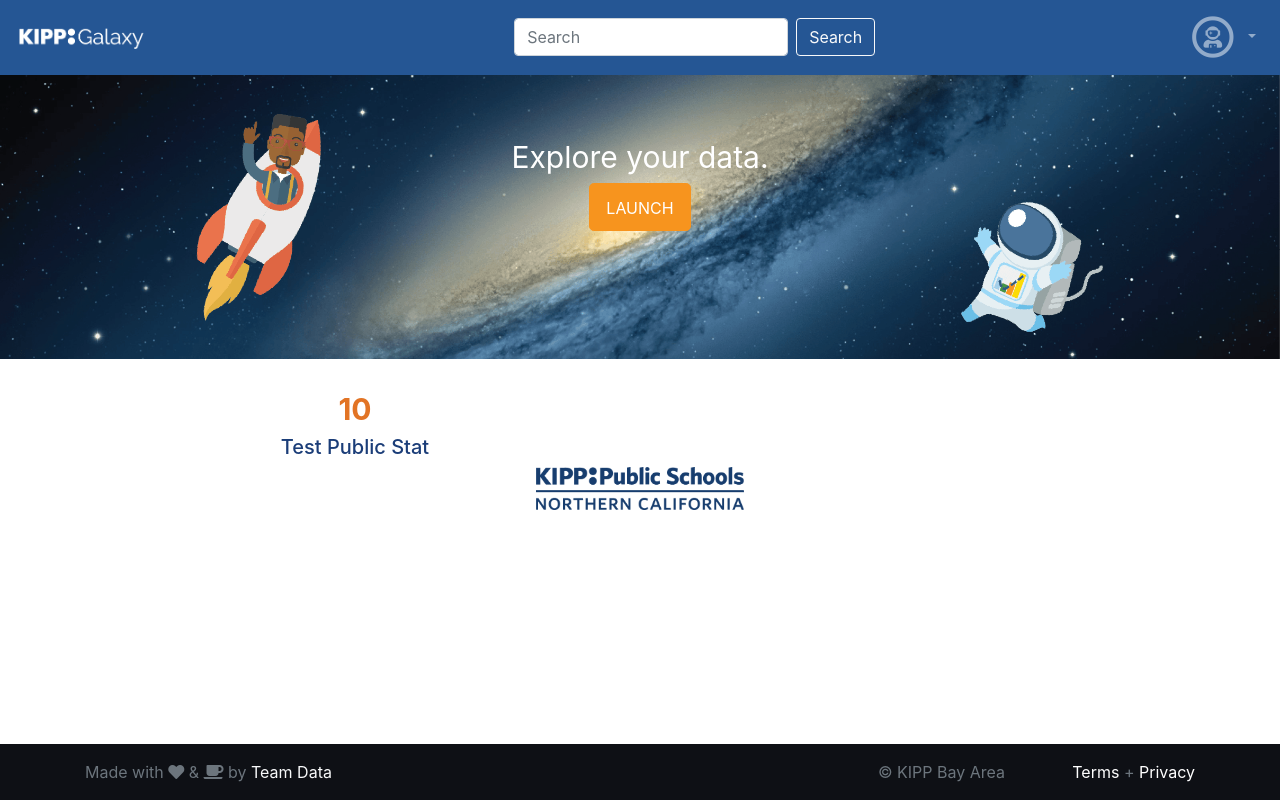
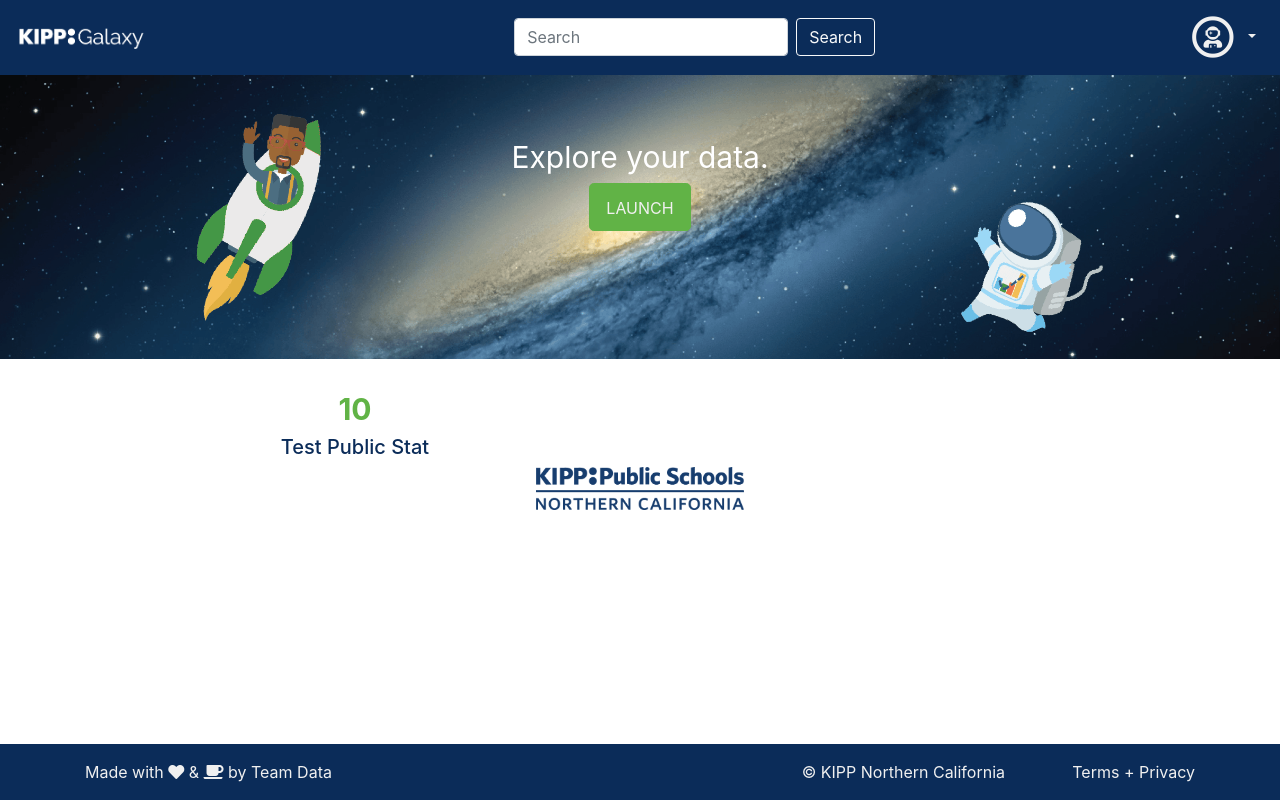
Before and after one commit to kippnorcal/galaxy, a Django app: template templates/index.html in a window 1280 px wide. Run offline with Django 3.2, Linux system fonts and the light colour scheme; the template is opened without the code that fills it: values that come from a table or form of the project are taken from there, others are empty; a user stored in the database is signed in; data comes from the database, SQL or seed files in the repository; parts of the project's set-up code (start-up, migrations or seed data) failed here and were passed over; some libraries are stand-ins or nearby versions.

Commit message:
Update brand colors and logos

```diff
--- a/static/css/style.css
+++ b/static/css/style.css
@@ -1,7 +1,26 @@
+:root {
+  --brand-color: #0B2C59;
+  --primary-color: #185EBC;
+  --success-color: #61B346;
+  --secondary-color: #84878A;
+  --warning-color: #FFB648;
+  --offset-color: #F47D4E;
+  --danger-color: #E8605D;
+  --info-color: #5F9CDA;
+  --muted-color: #C9C9C9;
+  --light-color: #F0F0F0;
+  --white-color: #FFFFFF;
+  --dark-color: #212529;
+}
+
 h1 {
   font-size: 1.875em;
-  color: #255694;
+  color: var(--brand-color);
   font-weight: 300;
+}
+
+.text-primary, a {
+  color: var(--primary-color) !important;
 }
 
 .fav-icon {
@@ -17,7 +36,7 @@ h1 {
 }
 
 .navbar-dark {
-  background-color: #255694 !important;
+  background-color: var(--brand-color) !important;
 }
 
 .galaxy-banner{
@@ -27,7 +46,7 @@ h1 {
 }
 
 .footer{
-  background-color: #0e1015;
+  background-color: var(--brand-color);
 }
 
 .footer > .container {
@@ -93,7 +112,7 @@ h1 {
   z-index: 1; /* Stay on top */
   top: 0; /* Stay at the top */
   right: 0;
-  background-color: #fff; /* White */
+  background-color: var(--white-color);
   overflow-x: hidden; /* Disable horizontal scroll */
   padding-top: 60px; /* Place content 60px from the top */
   transition: 0.5s; /* 0.5 second transition effect to slide in the sidenav */
@@ -108,14 +127,14 @@ h1 {
   padding: 8px 8px 8px 32px;
   text-decoration: none;
   font-size: 25px;
-  color: #818181;
+  color: var(--muted-color);
   display: block;
   transition: 0.3s;
 }
 
 /* When you mouse over the navigation links, change their color */
 .sidenav a:hover {
-  color: #f1f1f1;
+  color: var(--light-color);
 }
 
 /* Position and style the close button (top right corner) */
@@ -153,45 +172,120 @@ h1 {
 }
 
 .btn-warning {
-  color: #212529;
-  background-color: #F7941E;
-  border-color: #F7941E;
+  color: var(--brand-color) !important;
+  background-color: var(--warning-color);
+  border-color: var(--warning-color);
 }
 
 .btn-warning:hover {
-  color: #212529;
-  background-color: #439539;
-  border-color: #439539;
+  color: var(--dark-color);
+  background-color: var(--success-color);
+  border-color: var(--success-color);
 }
 
+.btn-success {
+  color: var(--light-color) !important;
+  background-color: var(--success-color);
+  border-color: var(--success-color);
+}
+
+.btn-info {
+  color: var(--dark-color) !important;
+  background-color: var(--info-color);
+  border-color:  var(--info-color);
+}
+
+.badge-primary {
+  color: var(--white-color) !important;
+  background-color: var(--primary-color);
+  border-color:  var(--primary-color);
+}
+
+
 .btn-warning:focus, .btn-warning.focus {
-  box-shadow: 0 0 0 0.2rem rgba(255, 193, 7, 0.5);
+  box-shadow: 0 0 0 0.2rem rgba(255, 193, 7, 0.5); /* TODO: Replace with var */
 }
 
 .btn-warning.disabled, .btn-warning:disabled {
-  color: #212529;
-  background-color: #F7941E;
-  border-color: #F7941E;
+  color: var(--dark-color);
+  background-color: var(--warning-color);
+  border-color: var(--warning-color);
 }
 
 .btn-warning:not(:disabled):not(.disabled):active, .btn-warning:not(:disabled):not(.disabled).active,
 .show > .btn-warning.dropdown-toggle {
-  color: #212529;
-  background-color: #F7941E;
-  border-color: #F7941E;
+  color: var(--dark-color);
+  background-color: var(--warning-color);
+  border-color: var(--warning-color);
 }
 
 .btn-warning:not(:disabled):not(.disabled):active:focus, .btn-warning:not(:disabled):not(.disabled).active:focus,
 .show > .btn-warning.dropdown-toggle:focus {
-  box-shadow: 0 0 0 0.2rem rgba(255, 193, 7, 0.5);
+  box-shadow: 0 0 0 0.2rem rgba(255, 193, 7, 0.5); /* TODO: Replace with var */
 }
 
 .text-dark-orange {
-  color: #E27425 !important;
+  color: var(--offset-color) !important;
   font-weight: bold;
 }
 
 .text-dark-blue {
-  color: rgb(27, 61, 120) !important;
+  color: var(--brand-color) !important;
 
 }
+
+.text-dark-green {
+  color: var(--success-color) !important;
+  font-weight: bold;
+
+}
+
+.text-footer {
+  color: var(--light-color) !important;
+}
+
+.text-footer a:hover {
+  color: var(--success-color) !important;
+}
+
+.text-secondary {
+  color: var(--secondary-color) !important;
+}
+
+.text-info {
+  color: var(--info-color) !important;
+}
+
+.text-danger {
+  color: var(--danger-color) !important;
+}
+
+.text-success {
+  color: var(--success-color) !important;
+}
+
+.navbar-dark .navbar-nav .nav-link {
+  color: var(--light-color) !important;
+}
+
+.btn-outline-primary {
+  color: var(--primary-color) !important;
+  border-color: var(--primary-color);
+}
+
+.btn-outline-danger {
+  color: var(--danger-color) !important;
+  border-color: var(--danger-color);
+}
+
+.btn-outline-danger:hover {
+  color: var(--light-color) !important;
+  background-color: var(--danger-color);
+  border-color: var(--danger-color);
+}
+
+.btn-outline-primary:hover {
+  color: var(--light-color) !important;
+  background-color: var(--primary-color);
+  border-color: var(--primary-color);
+}
--- a/templates/_footer.html
+++ b/templates/_footer.html
@@ -1,19 +1,18 @@
 <div ulass="container">
   <div class="row">
-    <div class="col-sm-12 col-md-8 text-right text-md-left">
-      <span class="text-muted ">Made with <i class="fas fa-heart"></i> &amp; <i class="fas fa-coffee"></i> by <a
-          href="https://sites.google.com/kippbayarea.org/launchpad/our-rso-team/data-evaluation-team" class="text-light"
-          target=”_blank”>Team Data</a></span>
+    <div class="col-sm-12 col-md-7 text-right text-md-left">
+      <span class="text-footer">Made with <i class="fas fa-heart"></i> &amp; <i class="fas fa-coffee"></i> by <a
+          href="https://sites.google.com/kippbayarea.org/launchpad/our-rso-team/data-evaluation-team"
+          class="text-footer" target=”_blank”>Team Data</a></span>
     </div>
-    <div class="col-sm-12 col-md-2 text-right">
-      <span class="text-muted">&copy; KIPP Bay Area</span>
+    <div class="col-sm-12 col-md-3 text-right">
+      <span class="text-footer">&copy; KIPP Northern California</span>
     </div>
-    <div class="col-sm-12 col-md-2 text-right">
-      <span class="text-muted"><a
-          href="https://docs.google.com/document/d/1nxzgjio1nCFmFL7Ad9itF9XR18PXWIjMZuGqWvMwoSg/edit?usp=sharing"
-          class="text-white" target=”_blank”>Terms</a> + <a
-          href="https://docs.google.com/document/d/19z3NpsHmH8JYz7HskeRDYkh-8VbqU8H5o_lh51qAcTc/edit?usp=sharing"
-          class="text-white" target=”_blank”>Privacy</a></span>
+    <div class="col-sm-12 col-md-2 text-right text-footer">
+      <a href="https://docs.google.com/document/d/1nxzgjio1nCFmFL7Ad9itF9XR18PXWIjMZuGqWvMwoSg/edit?usp=sharing"
+        class="text-footer" target=”_blank”>Terms</a> + <a
+        href="https://docs.google.com/document/d/19z3NpsHmH8JYz7HskeRDYkh-8VbqU8H5o_lh51qAcTc/edit?usp=sharing"
+        class="text-footer" target=”_blank”>Privacy</a>
     </div>
   </div>
 </div>
--- a/templates/_report_owner_info.html
+++ b/templates/_report_owner_info.html
@@ -9,7 +9,7 @@
   {% endif %}
 </div>
 <div class="col-sm-8">
-  <h6 class="text-info">
+  <h6 class="text-primary">
     {{ report.owner.first_name }} {{ report.owner.last_name}}
   </h6>
   <span class="text-muted small">
--- a/templates/_report_role_stats.html
+++ b/templates/_report_role_stats.html
@@ -1,10 +1,11 @@
 <div class="col-sm-12 pl-3">
-  <a class="btn-collapse text-info" data-toggle="collapse" href="#{{ collapse_id }}" aria-expanded="false" aria-controls="{{ collapse_id }}">
+  <a class="btn-collapse text-primary" data-toggle="collapse" href="#{{ collapse_id }}" aria-expanded="false"
+    aria-controls="{{ collapse_id }}">
     <i class="{{ icon_type }}"></i> {{ collapse_title }}
   </a>
   <div class="collapse pl-3" id="{{ collapse_id }}">
     {% for role in roles %}
-      <span class="badge badge-light">{{ role }}</span>
+    <span class="badge badge-light">{{ role }}</span>
     {% endfor %}
   </div>
 </div>
--- a/templates/_report_stats.html
+++ b/templates/_report_stats.html
@@ -1,3 +1,4 @@
-<div class="col-sm-12 text-info">
-  <i class="{{ icon_type }}"></i> {{ info_title }} <span class="{{ badge_class }} badge badge-pill badge-info">{{ info_value }}</span>
+<div class="col-sm-12 text-primary">
+  <i class="{{ icon_type }}"></i> {{ info_title }} <span
+    class="{{ badge_class }} badge badge-pill badge-primary">{{ info_value }}</span>
 </div>
--- a/templates/_sidepanel.html
+++ b/templates/_sidepanel.html
@@ -4,7 +4,7 @@
   <div class="container">
     <div class="row">
       <div class="col-sm-12">
-        <h4 class="pl-3 text-info">{{ report.name }}</h4>
+        <h4 class="pl-3 text-primary">{{ report.name }}</h4>
       </div>
     </div>
     {% include "_alert.html" %}
--- a/templates/index.html
+++ b/templates/index.html
@@ -5,7 +5,7 @@
 <div class="jumbotron jumbotron-fluid galaxy-banner">
   <div class="container text-center">
     <h1 class="text-white "><strong>Explore your data.</strong></h1>
-    <a href="{% url "login" %}" class="btn btn-lg btn-warning text-white"><span class="small">LAUNCH</span></a>
+    <a href="{% url "login" %}" class="btn btn-lg btn-success text-white"><span class="small">LAUNCH</span></a>
   </div>
 </div>
 
@@ -13,7 +13,7 @@
   <div class="row">
     {% for stat in stats %}
     <div class="col-sm-2 {% if stat == stats|first %}offset-sm-2{% endif %} text-center">
-      <h1 class="text-dark-orange">{{ stat.value|intcomma }}</h1>
+      <h1 class="text-dark-green">{{ stat.value|intcomma }}</h1>
       <h5 class="text-dark-blue">{{ stat.metric }}</h5>
     </div>
     {% endfor %}
--- a/templates/profile.html
+++ b/templates/profile.html
@@ -39,7 +39,7 @@
       </ul>
       <div class="text-center">
         {% if request.user.is_staff %}
-        <a href="{% url 'admin:index' %}" class="btn btn-warning">
+        <a href="{% url 'admin:index' %}" class="btn btn-success">
           <i class="fas fa-rocket"></i>
           <strong>Mission Control</strong>
         </a>
```
Also changed, not shown: high_health/views.py (+6 -6 lines), templates/_feedback_button.html (+5 -3 lines), static/images/galaxy.png.
